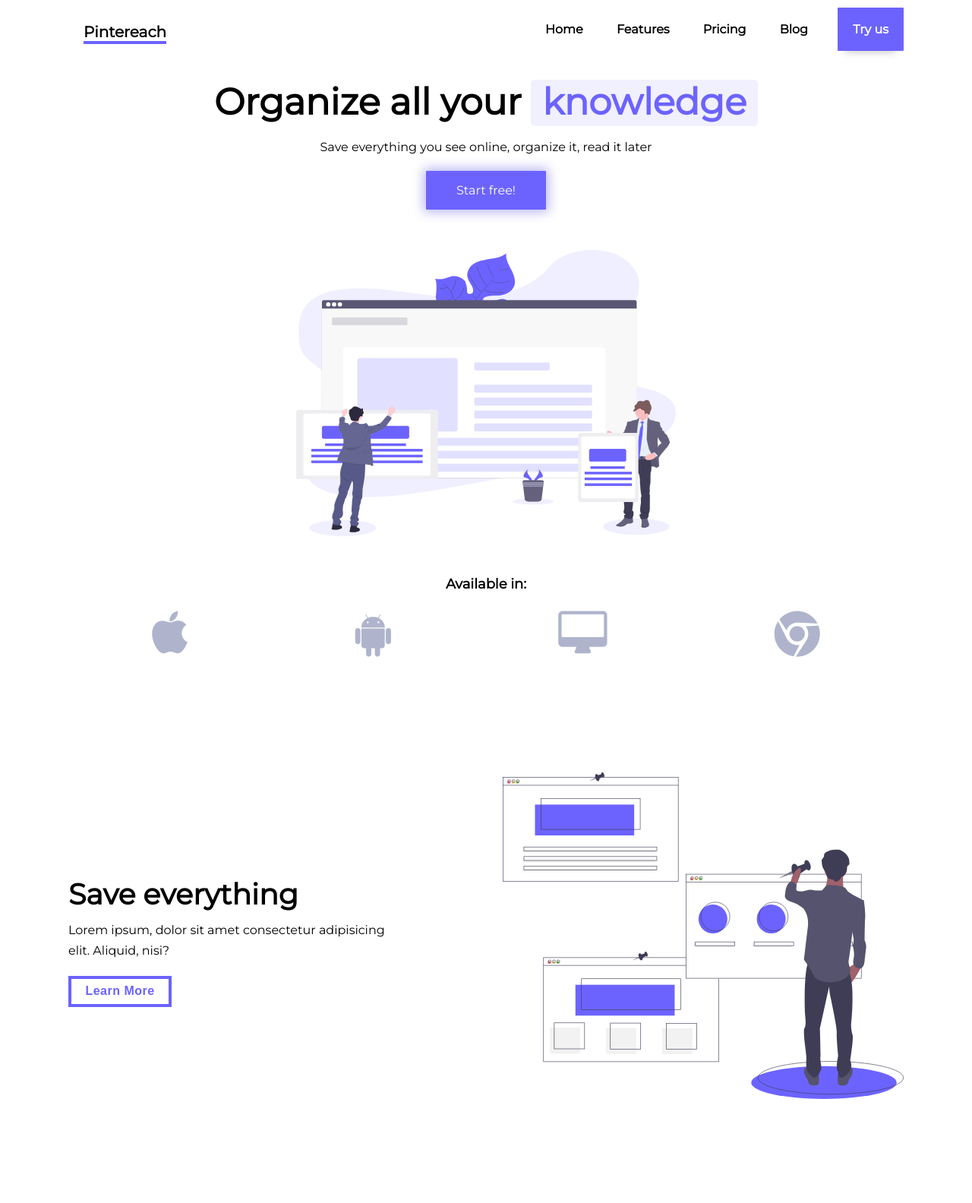
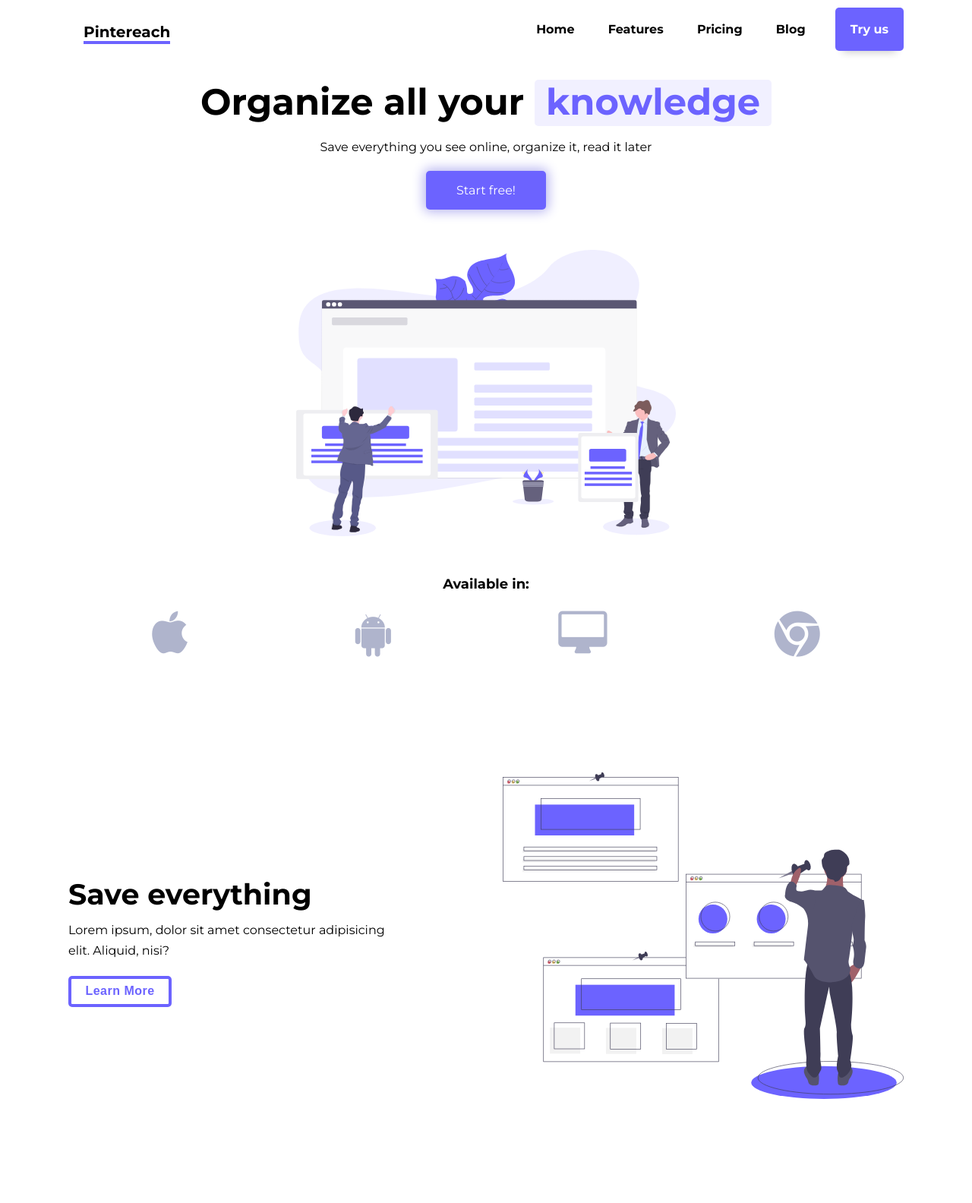
Before and after one commit to borjasolerme/Pintereach-idea, a website: page src/index.html in a window 1280 px wide. Shown: the top 1584 px of the page at 76% size. Drawn offline with Linux system fonts and the light colour scheme.

Commit message:
Buttons: Changed border to all buttons

```diff
--- a/src/index.html
+++ b/src/index.html
@@ -9,7 +9,7 @@
     <!-- Styles -->
     <link rel="stylesheet" href="css/main.css" />
     <link rel="stylesheet" href="css/font-awesome.min.css" />
-    <link href="https://fonts.googleapis.com/css?family=Montserrat" rel="stylesheet" />
+    <link href="https://fonts.googleapis.com/css?family=Montserrat:400,500,700,900" rel="stylesheet" />
   </head>
 
   <!-- BODY -->
--- a/src/scss/base/_buttons.scss
+++ b/src/scss/base/_buttons.scss
@@ -9,6 +9,8 @@
   &::before,
   &::after {
     border: 0 solid transparent;
+    border-radius: 5px;
+
     box-sizing: border-box;
     content: "";
     pointer-events: none;
@@ -59,11 +61,13 @@
   @include btn-border-drawing(#6c63ff, #38d39f, 4px, bottom, right);
 }
 
-//=== Button styling, semi-ignore
+//=== Button styling
 .btn {
   margin-top: 20px;
   background: none;
   border: none;
+  border-radius: 5px;
+
   cursor: pointer;
   line-height: 1.5;
   font: 700 1.6rem "Roboto Slab", sans-serif;
--- a/src/scss/base/_typography.scss
+++ b/src/scss/base/_typography.scss
@@ -11,16 +11,16 @@ body {
 }
 
 h1 {
-  font-weight: 900;
+  font-weight: 700;
   font-size: 4.8rem;
 }
 
 h2 {
-  font-weight: 900;
+  font-weight: 700;
   font-size: 3.8rem;
 }
 
 h3 {
-  font-weight: 900;
+  font-weight: 700;
   font-size: 1.8rem;
 }
--- a/src/scss/pages/_blog.scss
+++ b/src/scss/pages/_blog.scss
@@ -34,13 +34,14 @@
     bottom: 0;
     left: 50%;
     font-size: 12px;
-    color: grey;
+    color: white;
     cursor: pointer;
     transform: translate(-50%);
-    background-color: white;
+    background-color: #6c63ff;
+    border-radius: 5px;
   }
 }
 
 .article-open {
-  height: 400px;
+  height: 500px;
 }
--- a/src/scss/pages/_homepage.scss
+++ b/src/scss/pages/_homepage.scss
@@ -31,7 +31,7 @@ header {
       padding: 13px 40px;
       box-shadow: 0 0 15px 3px #b6b3f0;
       background: #6c63ff;
-      border-radius: 1px;
+      border-radius: 5px;
       color: #fff;
       display: inline-block;
       cursor: pointer;
@@ -64,7 +64,7 @@ header {
       color: white;
       box-shadow: 0 12px 10px -10px rgba(0, 0, 0, 0.2);
       margin-left: 15px;
-      border-radius: 1px;
+      border-radius: 5px;
     }
     .cta:hover {
       background: #5b55dd;
```
Also changed, not shown: src/blog.html (+1 -1 lines), src/login.html (+1 -1 lines), src/css/main.css.
